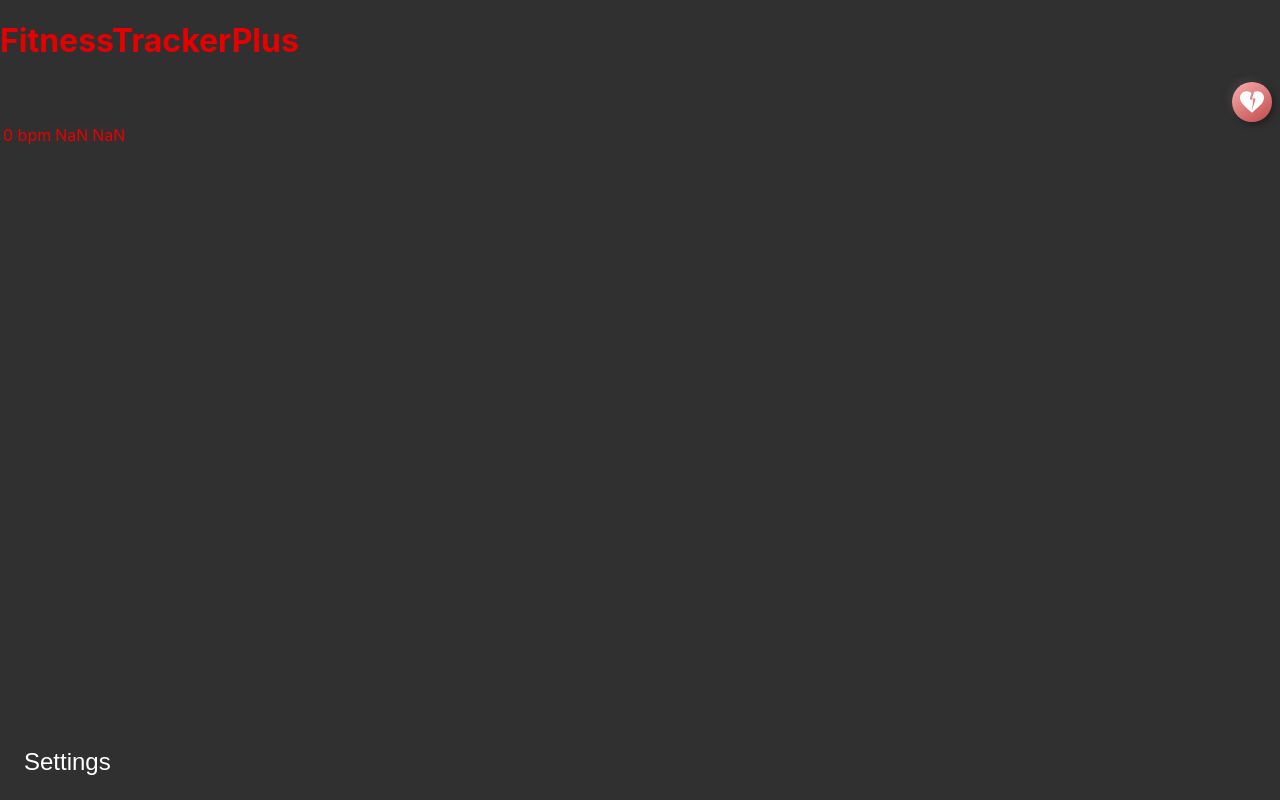
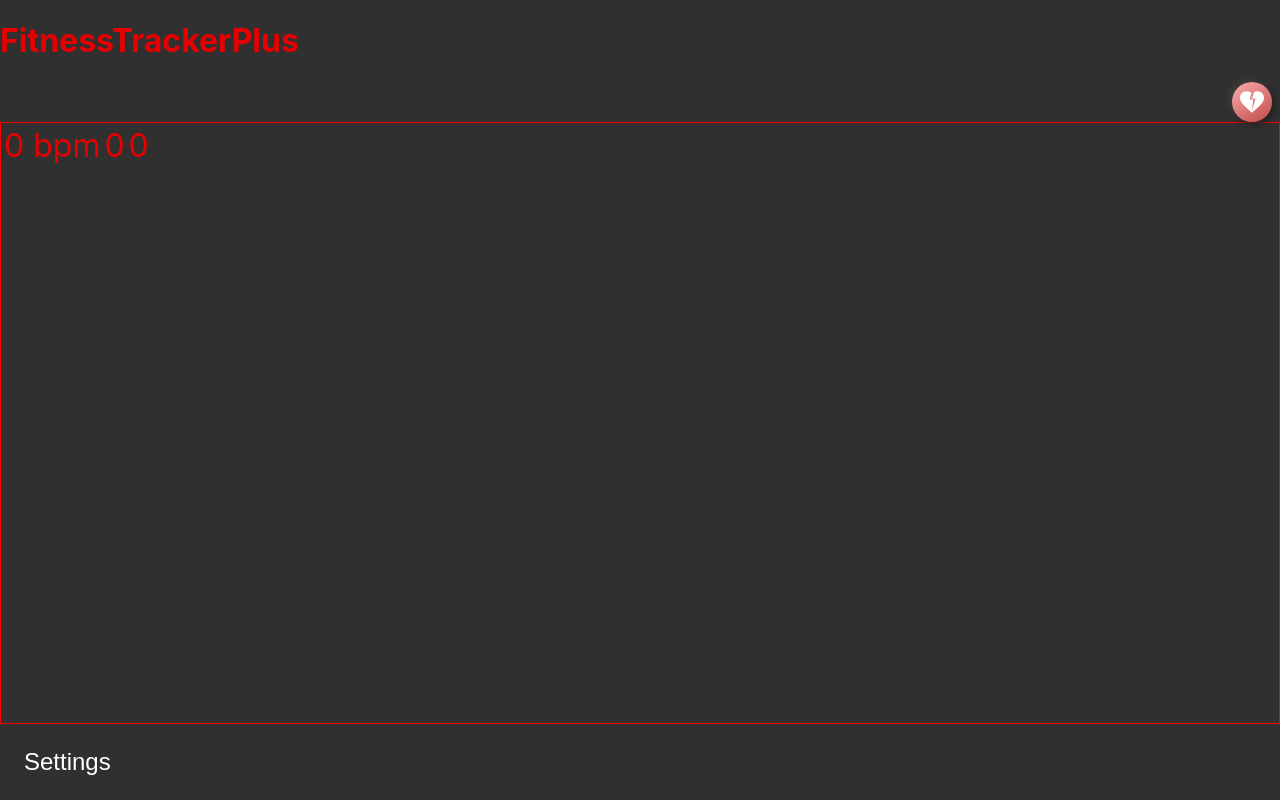
Before and after one commit to gheorghe-stefan/fitnesstrackerplus, a React (Create React App) app: page / in a window 1280 px wide. Built offline with nearby package versions, Linux system fonts and the light colour scheme.

Commit message:
HR cosmetics

```diff
--- a/src/App.css
+++ b/src/App.css
@@ -16,6 +16,7 @@
 .App-content {
   flex-grow: 1;
   display: flex;
+  border: 1px solid red;
 }
 
 .App {
@@ -52,6 +53,11 @@
   background: -webkit-linear-gradient(145deg, #2f5c05, #91a47d);
   background-clip: text;
   -webkit-text-fill-color: transparent;
+}
+
+.big-font {
+  font-size: 2em; /* adjust as needed */
+  text-align: center;
 }
 
 .ControlsContainer {
--- a/src/App.tsx
+++ b/src/App.tsx
@@ -7,7 +7,7 @@ import { HeartBroken } from '@mui/icons-material';
 class AppState
 {
   heartRateSensorName: string | null = null;
-  heartRate: number | null = null;
+  heartRate: number = 0;
   isTreadmillConnected: boolean = false;
   isHRConnected: boolean = false;
 }
@@ -48,7 +48,7 @@ class App extends React.Component<any, AppState>
     this.setState(
       {
         heartRateSensorName: null,
-        heartRate: null
+        heartRate: 0
       });
   }
 
@@ -110,12 +110,14 @@ class App extends React.Component<any, AppState>
 
           <div className="App-content">
           <section>
-            <table>
-              <tr>
-                <td>{this.state.heartRate == null ? 0 : this.state.heartRate} bpm</td>
-                <td>NaN</td>
-                <td>NaN</td>
-              </tr>
+            <table className="App-content-table">
+              <tbody>
+                <tr>
+                  <td className="big-font">{this.state.heartRate} bpm</td>
+                  <td className="big-font">{this.state.heartRate / 2}</td>
+                  <td className="big-font">{this.state.heartRate / 3}</td>
+                </tr>
+              </tbody>
             </table>
           </section>
           </div>
```
